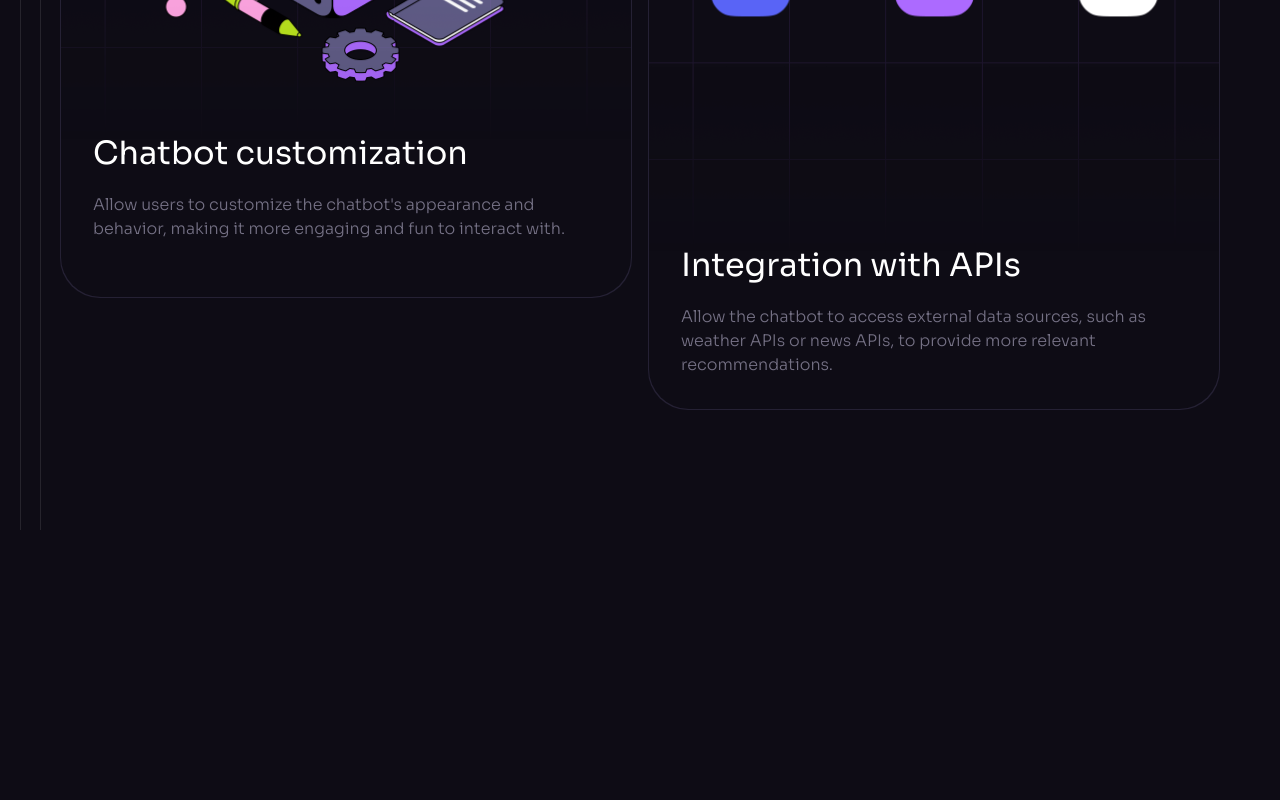
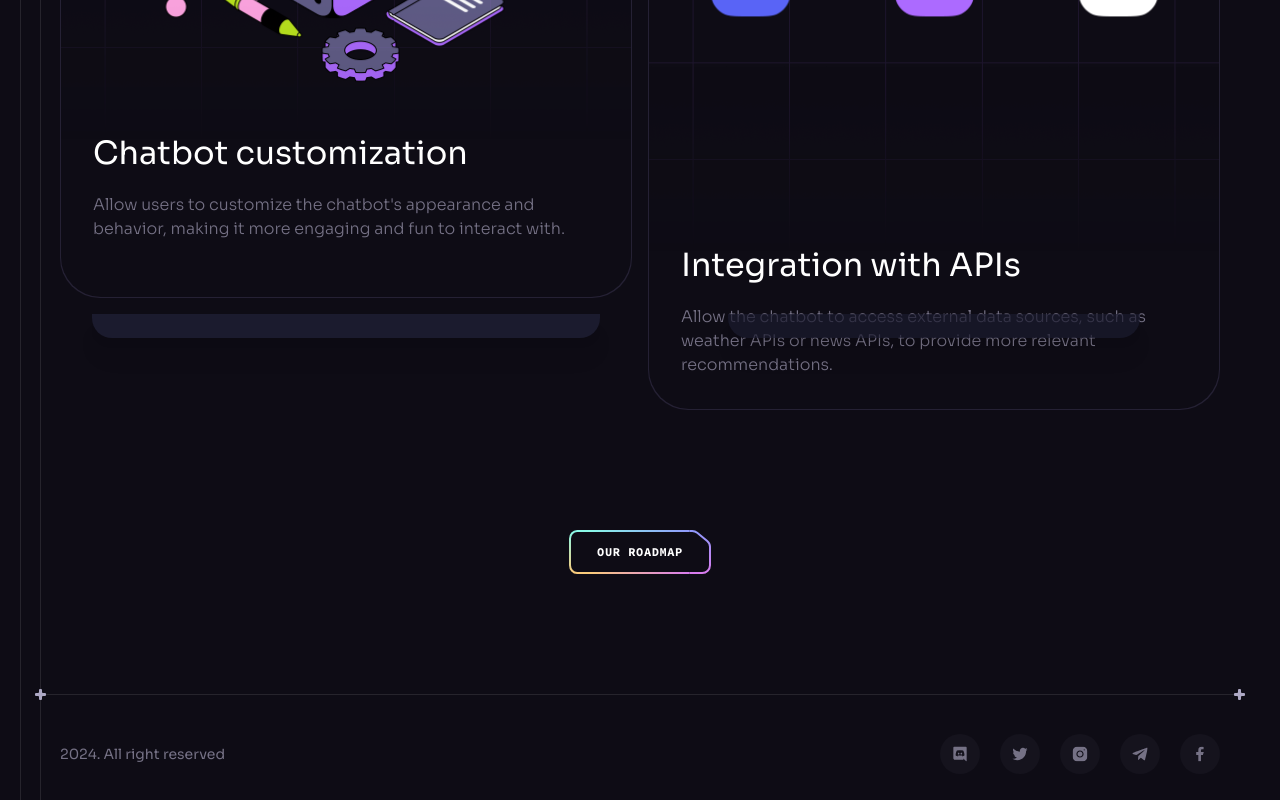
Before and after one commit to Sergio-Al/react-brainwave-page, a React (Vite) app: page / in a window 1280 px wide. Shown: the part 8673-9473 px from the top of the page. Before the commit the page ends 9203 px from the top, so only its background shows below. Built offline with nearby package versions, Linux system fonts and the light colour scheme.

Commit message:
Feat. footer finished

```diff
--- a/src/App.jsx
+++ b/src/App.jsx
@@ -1,6 +1,7 @@
 import ButtonGradient from "./assets/svg/ButtonGradient";
 import Benefits from "./components/Benefits";
 import Collaboration from "./components/Collaboration";
+import Footer from "./components/Footer";
 
 import Header from "./components/Header";
 import Hero from "./components/Hero";
@@ -19,6 +20,7 @@ const App = () => {
         <Services />
         <Pricing />
         <Roadmap />
+        <Footer />
       </div>
       <ButtonGradient />
     </>
--- /dev/null
+++ b/src/components/Footer.jsx
@@ -0,0 +1,28 @@
+import { socials } from "../constants";
+import Section from "./Section";
+
+const Footer = () => {
+  return (
+    <Section crosses className="!px-0 !py-10">
+      <div className="container flex sm:justify-between justify-center items-center gap-10 max-sm:flex-col">
+        <p className="caption text-n-4 lg:block">
+          {new Date().getFullYear()}. All right reserved
+        </p>
+        <ul className="flex gap-5 flex-wrap">
+          {socials.map((item) => (
+            <a
+              target="_blank"
+              key={item.id}
+              href={item.url}
+              className="flex items-center justify-center w-10 h-10 bg-n-7 rounded-full transition-colors hover:bg-n-6"
+            >
+              <img src={item.iconUrl} width={16} height={16} alt={item.title} />
+            </a>
+          ))}
+        </ul>
+      </div>
+    </Section>
+  );
+};
+
+export default Footer;
--- a/src/components/Roadmap.jsx
+++ b/src/components/Roadmap.jsx
@@ -4,6 +4,8 @@ import Section from "./Section";
 import { roadmap } from "../constants";
 import { check2, grid, loading1 } from "../assets";
 import Tagline from "./Tagline";
+import { Gradient } from "./design/Hero";
+import Button from "./Button";
 
 const Roadmap = () => {
   return (
@@ -56,6 +58,12 @@ const Roadmap = () => {
               </div>
             );
           })}
+
+          <Gradient />
+        </div>
+
+        <div className="flex justify-center mt-12 md:mt-15 xl:mt-20">
+          <Button href="/roadmap">Our roadmap</Button>
         </div>
       </div>
     </Section>
```
